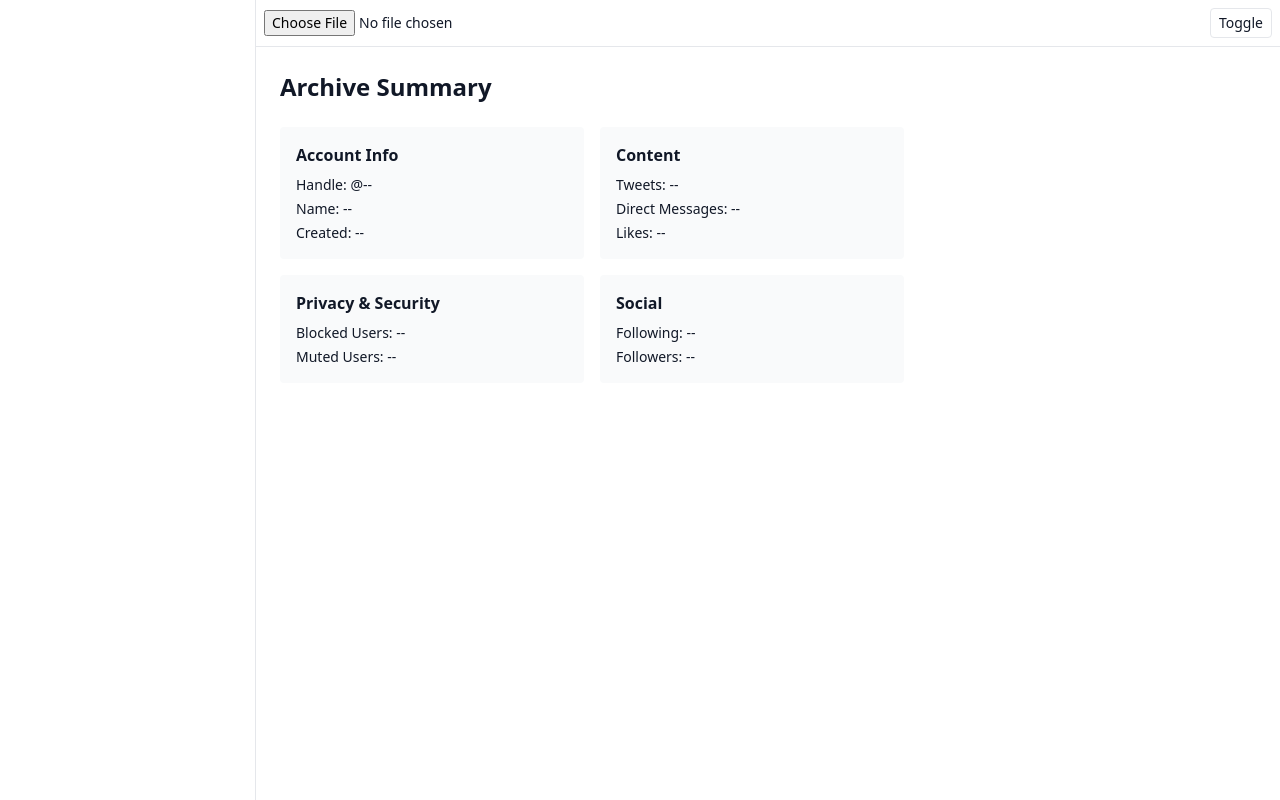
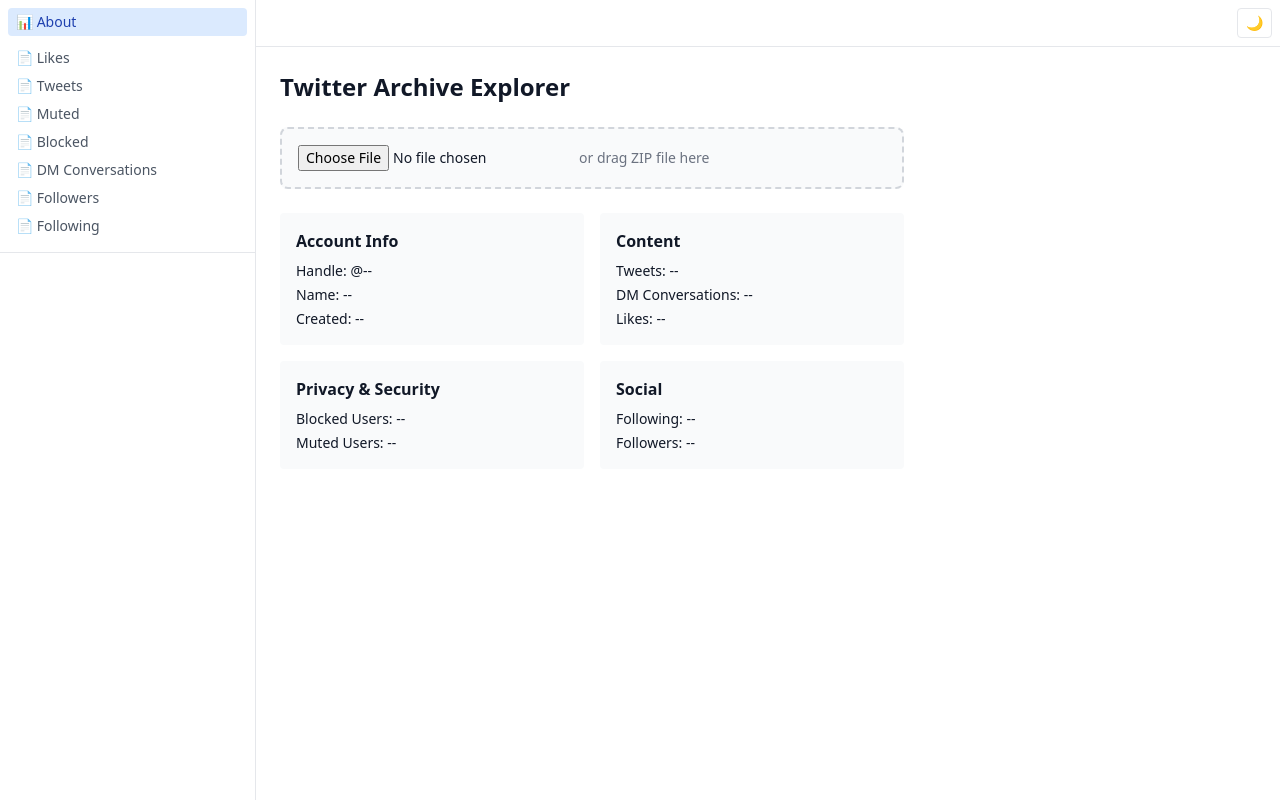
Before and after one commit to raykyri/archive, a React (Vite) app: page / in a window 1280 px wide. Built offline with nearby package versions, Linux system fonts and the light colour scheme.

Commit message:
feat: add zip file uploader, refactor layout

```diff
--- /dev/null
+++ b/src/FileUpload.tsx
@@ -0,0 +1,86 @@
+import React, { useCallback, useState } from "react"
+
+interface FileUploadProps {
+  onFileSelect: (file: File) => Promise<void>
+  isLoading: boolean
+  disabled?: boolean
+}
+
+export function FileUpload({ onFileSelect, isLoading, disabled }: FileUploadProps) {
+  const [isDragOver, setIsDragOver] = useState(false)
+
+  const handleFileUpload = useCallback(
+    async (event: React.ChangeEvent<HTMLInputElement>) => {
+      const file = event.target.files?.[0]
+      if (!file) return
+      await onFileSelect(file)
+    },
+    [onFileSelect],
+  )
+
+  const handleDragOver = useCallback((event: React.DragEvent) => {
+    event.preventDefault()
+    event.stopPropagation()
+    if (event.dataTransfer.items && event.dataTransfer.items.length > 0) {
+      const item = event.dataTransfer.items[0]
+      if (item.kind === 'file' && item.type === 'application/zip') {
+        setIsDragOver(true)
+      }
+    }
+  }, [])
+
+  const handleDragLeave = useCallback((event: React.DragEvent) => {
+    event.preventDefault()
+    event.stopPropagation()
+    setIsDragOver(false)
+  }, [])
+
+  const handleDrop = useCallback(async (event: React.DragEvent) => {
+    event.preventDefault()
+    event.stopPropagation()
+    setIsDragOver(false)
+
+    const files = event.dataTransfer.files
+    if (files.length > 0) {
+      const file = files[0]
+      if (file.type === 'application/zip' || file.name.endsWith('.zip')) {
+        await onFileSelect(file)
+      }
+    }
+  }, [onFileSelect])
+
+  return (
+    <div
+      className={`flex items-center gap-2 p-4 border-2 border-dashed rounded-lg transition-colors duration-200 ${
+        isDragOver
+          ? 'border-blue-400 bg-blue-50 dark:bg-blue-900/20'
+          : 'border-gray-300 dark:border-gray-600 bg-gray-50 dark:bg-gray-800'
+      }`}
+      onDragOver={handleDragOver}
+      onDragLeave={handleDragLeave}
+      onDrop={handleDrop}
+    >
+      {isDragOver ? (
+        <div className="text-blue-600 dark:text-blue-400 font-medium text-center w-full">
+          📦 Drop ZIP file here
+        </div>
+      ) : (
+        <div className="flex items-center gap-2 w-full">
+          <input
+            type="file"
+            accept=".zip"
+            onChange={handleFileUpload}
+            className="text-sm"
+            disabled={isLoading || disabled}
+          />
+          <span className="text-sm text-gray-500 dark:text-gray-400">
+            or drag ZIP file here
+          </span>
+          {isLoading && (
+            <span className="text-sm text-gray-500">Loading...</span>
+          )}
+        </div>
+      )}
+    </div>
+  )
+}
--- /dev/null
+++ b/src/HeaderBar.tsx
@@ -0,0 +1,32 @@
+import React from "react"
+
+interface HeaderBarProps {
+  files: any[]
+  onClearArchive: () => void
+  onToggleTheme: () => void
+  isDarkMode: boolean
+}
+
+export function HeaderBar({ files, onClearArchive, onToggleTheme, isDarkMode }: HeaderBarProps) {
+  return (
+    <div className="p-2 border-b border-gray-200 dark:border-gray-700 flex items-center justify-end">
+      <div className="flex items-center gap-2">
+        {files.length > 0 && (
+          <button
+            onClick={onClearArchive}
+            className="px-2 py-1 border rounded text-sm"
+          >
+            Clear
+          </button>
+        )}
+        <button
+          onClick={onToggleTheme}
+          className="px-2 py-1 border rounded text-sm"
+          title={isDarkMode ? "Switch to light mode" : "Switch to dark mode"}
+        >
+          {isDarkMode ? "☀️" : "🌙"}
+        </button>
+      </div>
+    </div>
+  )
+}
--- a/src/main.tsx
+++ b/src/main.tsx
@@ -5,6 +5,8 @@
 import React, { useState, useCallback, useEffect, useRef } from "react"
 import { formatFileSize, isBinary } from "./helpers"
 import { VirtualizedTextViewer } from "./VirtualizedTextViewer"
+import { HeaderBar } from "./HeaderBar"
+import { FileUpload } from "./FileUpload"
 import { archiveCache } from "./indexedDbCache"
 import {
   getTwitterArchiveItemCount,
@@ -232,6 +234,9 @@
   const [pendingHashRestore, setPendingHashRestore] = useState<string | null>(
     null,
   )
+  const [isDarkMode, setIsDarkMode] = useState(
+    document.documentElement.classList.contains("dark")
+  )
 
   useEffect(() => {
     if (hasInitialized.current) return
@@ -280,6 +285,7 @@
 
   const toggleTheme = useCallback(() => {
     document.documentElement.classList.toggle("dark")
+    setIsDarkMode(document.documentElement.classList.contains("dark"))
   }, [])
 
   const clearArchive = useCallback(() => {
@@ -299,11 +305,7 @@
     }
   }, [])
 
-  const handleFileUpload = useCallback(
-    async (event: React.ChangeEvent<HTMLInputElement>) => {
-      const file = event.target.files?.[0]
-      if (!file) return
-
+  const processFile = useCallback(async (file: File) => {
     // Clear previous archive state first
     setFiles([])
     setDirectoryTree([])
@@ -312,7 +314,7 @@
     localStorage.removeItem("lastArchiveKey")
 
     setIsLoading(true)
-      console.log(`Uploaded file size: ${(file.size / 1024).toFixed(2)} KB`)
+    console.log(`File size: ${(file.size / 1024).toFixed(2)} KB`)
 
     try {
       const cacheKey = await archiveCache.generateKey(file)
@@ -381,9 +383,8 @@
     } finally {
       setIsLoading(false)
     }
-    },
-    [],
-  )
+  }, [])
+
 
   const visibleFiles = getVisibleFiles(directoryTree, expandedDirs)
 
@@ -631,7 +632,10 @@
 
     return (
       <div className="p-6 max-w-2xl">
-        <h1 className="text-2xl font-bold mb-6">Archive Summary</h1>
+        <h1 className="text-2xl font-bold mb-6">Twitter Archive Explorer</h1>
+        <div className="mb-6">
+          <FileUpload onFileSelect={processFile} isLoading={isLoading} />
+        </div>
         <div className="space-y-4">
           <div className="grid grid-cols-2 gap-4">
             <div className="bg-gray-50 dark:bg-gray-800 p-4 rounded">
@@ -662,7 +666,7 @@
                   </ClickableCount>
                 </div>
                 <div>
-                  Direct Messages:{" "}
+                  DM Conversations:{" "}
                   <ClickableCount filePath="data/direct-messages.js">
                     {formatCount(twitterCounts["data/direct-messages.js"])}
                   </ClickableCount>
@@ -718,7 +722,6 @@
   return (
     <>
       <div className="w-64 min-w-64 border-r border-gray-200 dark:border-gray-700 flex flex-col flex-shrink-0">
-        {files.length > 0 && (
         <div className="p-2 border-b border-gray-200 dark:border-gray-700">
           <button
             onClick={showAbout}
@@ -736,11 +739,11 @@
               { path: "data/tweets.js", name: "Tweets" },
               { path: "data/mute.js", name: "Muted" },
               { path: "data/block.js", name: "Blocked" },
-                { path: "data/direct-messages.js", name: "Direct Messages" },
+              { path: "data/direct-messages.js", name: "DM Conversations" },
               { path: "data/follower.js", name: "Followers" },
               { path: "data/following.js", name: "Following" },
             ].map(({ path: filePath, name: displayName }) => {
-                const fileExists = files.some((f) => f.path === filePath)
+              const fileExists = files.length > 0 && files.some((f) => f.path === filePath)
               const fileEntry = files.find((f) => f.path === filePath)
               const isSelected = selectedFilePath === filePath
               return (
@@ -752,8 +755,8 @@
                     isSelected
                       ? "bg-blue-100 dark:bg-blue-900 text-blue-800 dark:text-blue-200"
                       : fileExists
-                          ? "hover:bg-gray-200 dark:hover:bg-gray-700"
-                          : "text-gray-400 dark:text-gray-600 cursor-not-allowed"
+                        ? "hover:bg-gray-200 dark:hover:bg-gray-700 cursor-pointer"
+                        : "text-gray-600 dark:text-gray-300 cursor-default"
                   }`}
                   style={{ paddingLeft: "8px" }}
                 >
@@ -770,9 +773,8 @@
             })}
           </div>
         </div>
-        )}
         <div ref={directoryListRef} className="flex-1 overflow-y-auto p-2">
-          {directoryTree.map((node) => (
+          {files.length > 0 && directoryTree.map((node) => (
             <DirectoryNodeWrapper
               key={node.path}
               node={node}
@@ -788,36 +790,12 @@
         </div>
       </div>
       <div className="flex-1 flex flex-col min-w-0">
-        <div className="p-2 border-b border-gray-200 dark:border-gray-700 flex items-center justify-between">
-          <div className="flex items-center gap-2">
-            <input
-              type="file"
-              accept=".zip"
-              onChange={handleFileUpload}
-              className="text-sm"
-              disabled={isLoading}
+        <HeaderBar
+          files={files}
+          onClearArchive={clearArchive}
+          onToggleTheme={toggleTheme}
+          isDarkMode={isDarkMode}
         />
-            {isLoading && (
-              <span className="text-sm text-gray-500">Loading...</span>
-            )}
-          </div>
-          <div className="flex items-center gap-2">
-            {files.length > 0 && (
-              <button
-                onClick={clearArchive}
-                className="px-2 py-1 border rounded text-sm"
-              >
-                Clear
-              </button>
-            )}
-            <button
-              onClick={toggleTheme}
-              className="px-2 py-1 border rounded text-sm"
-            >
-              Toggle
-            </button>
-          </div>
-        </div>
         {currentView === "about" ? (
           <AboutPage />
         ) : (
```
Lines whose indentation alone changed are shown as unchanged.
